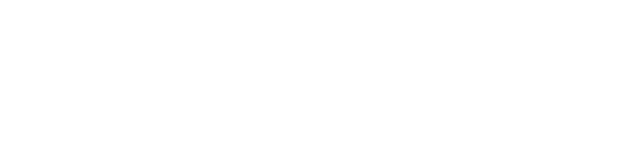
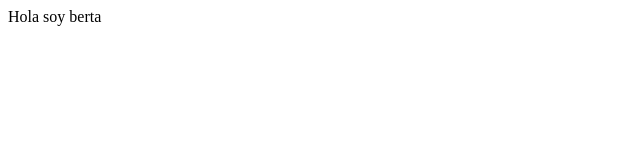
Before and after one commit to bertarosalia/202207-w2ch3-berta-floran, a website: page public/index.html in a window 1280 px wide. Shown: the whole page, without its empty margins (0-640 px from the left). Drawn offline with Linux system fonts and the light colour scheme.

Commit message:
fixing production deploy

```diff
--- a/public/index.html
+++ b/public/index.html
@@ -6,5 +6,7 @@
     <meta name="viewport" content="width=device-width, initial-scale=1.0" />
     <title>Precurso</title>
   </head>
-  <body></body>
+  <body>
+    Hola soy berta
+  </body>
 </html>
```
